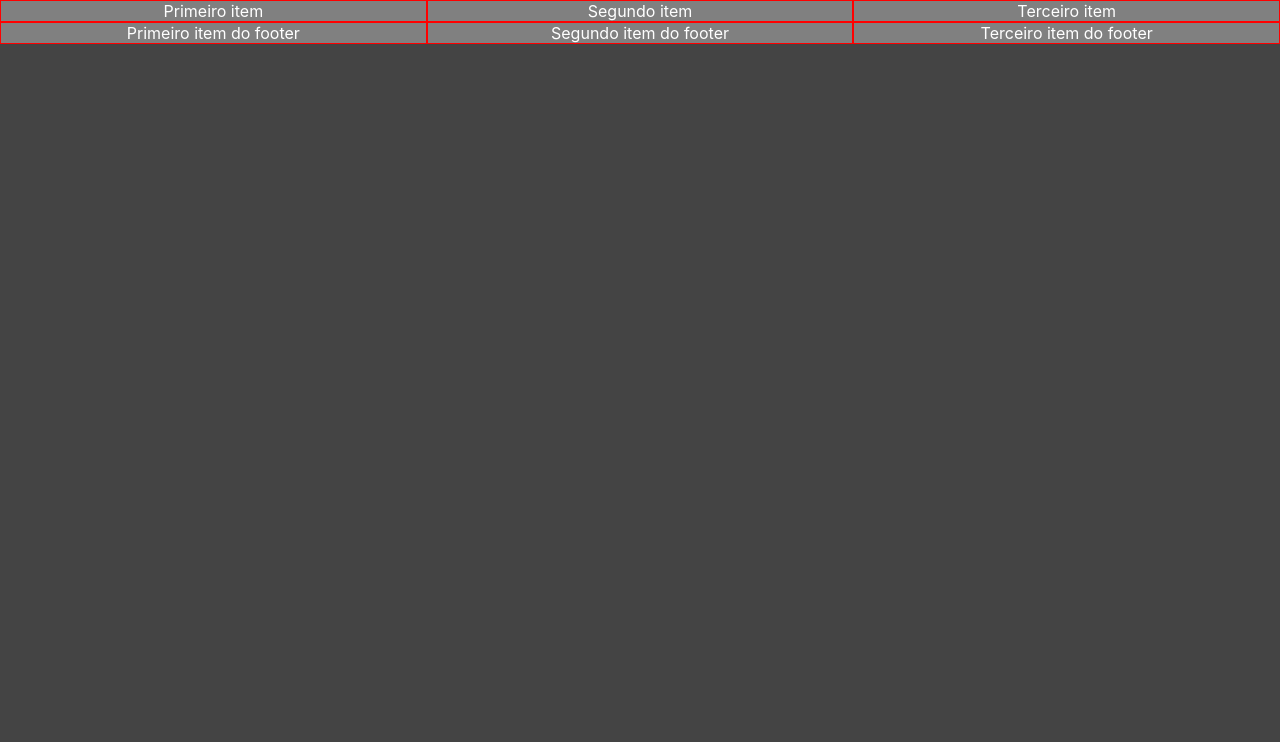
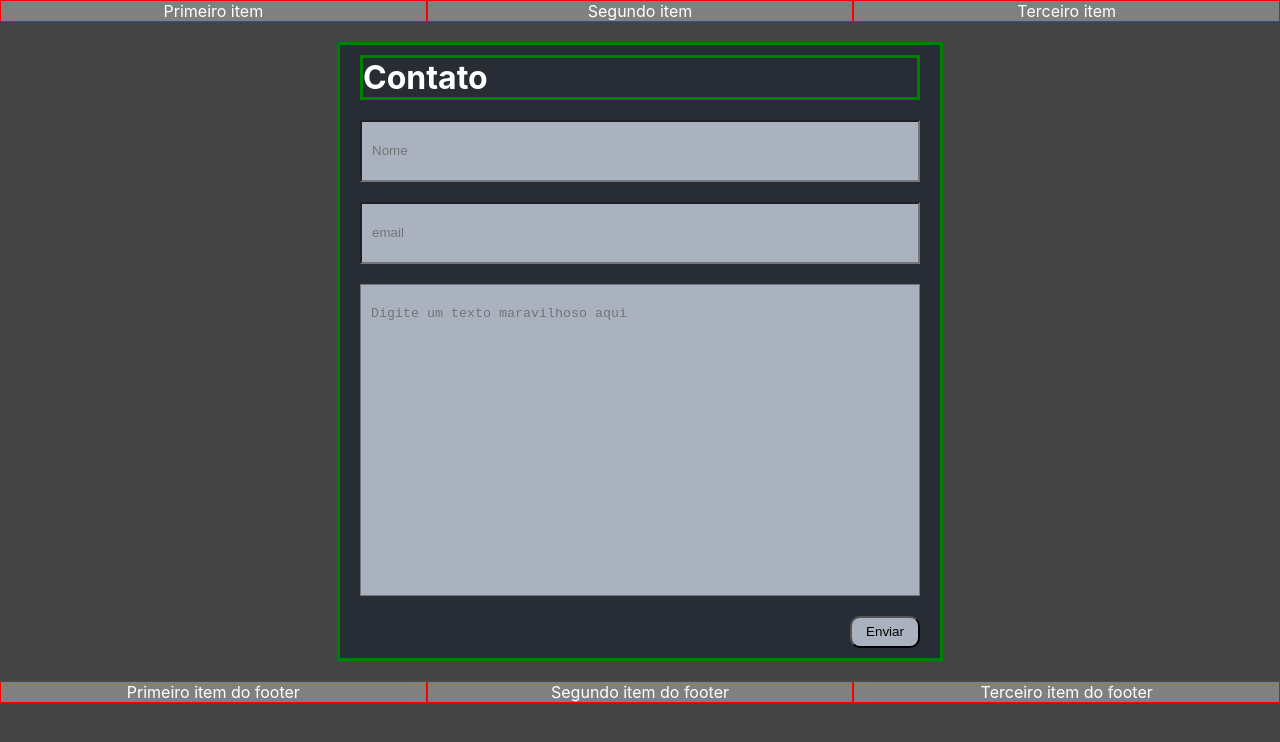
Before and after one commit to vini0191/videoblog, a React (Create React App) app: page /contact in a window 1280 px wide. Shown: the top 742 px of the page. Built offline with nearby package versions, Linux system fonts and the light colour scheme.

Commit message:
add contact form

```diff
--- a/src/App.js
+++ b/src/App.js
@@ -5,6 +5,7 @@ import Navbar from "./components/Navbar/Navbar.component";
 import Footer from "./components/Footer/Footer.component";
 import Main from "./components/Main/Main.component";
 import VideoPage from "./components/VideoPage/VideoPage.component";
+import Contact from "./components/Contact/Contact.component";
 
 const App = () => (
   <>
@@ -12,6 +13,7 @@ const App = () => (
     <Switch>
       <Route exact path="/" component={Main} />
       <Route path="/video/:videoId" component={VideoPage} />
+      <Route path="/contact" component={Contact} />
     </Switch>
     <Footer />
   </>
--- /dev/null
+++ b/src/components/Contact/Contact.component.jsx
@@ -0,0 +1,30 @@
+import React from "react";
+
+import { ContactContainer } from "./Contact.style";
+
+const Contact = () => (
+  <ContactContainer>
+    <form
+      id="contactform"
+      action="https://formsubmit.io/send/ebaf272f-0e6b-441c-8c2a-7881d541c7be"
+      method="POST"
+    >
+      <h1>Contato</h1>
+      <input name="name" type="text" id="name" placeholder="Nome" />
+      <input name="email" type="email" id="email" placeholder="email" />
+      <textarea
+        name="comment"
+        id="comment"
+        rows="10"
+        placeholder="Digite um texto maravilhoso aqui"
+        style={{ resize: "none" }}
+      />
+
+      <input name="_formsubmit_id" type="text" style={{ display: "none" }} />
+
+      <input type="submit" value="Enviar" />
+    </form>
+  </ContactContainer>
+);
+
+export default Contact;
--- /dev/null
+++ b/src/components/Contact/Contact.style.js
@@ -0,0 +1,40 @@
+import styled from "styled-components";
+
+export const ContactContainer = styled.div`
+  display: flex;
+  flex-direction: column;
+
+  form {
+    display: flex;
+    margin: 20px auto;
+    border: 3px solid green;
+    flex-direction: column;
+    width: 70%;
+    max-width: 600px;
+    justify-content: flex-end;
+    background: #272c35;
+
+    h1 {
+      /* text-align: center; */
+      border: 3px solid green;
+      margin: 10px 20px;
+    }
+
+    input,
+    textarea {
+      margin: 10px 20px;
+      padding: 15px 10px;
+      line-height: 28px;
+      background: #aab2c0;
+    }
+
+    input[type="submit"] {
+      width: 70px;
+      align-self: flex-end;
+      /* margin: 10px 20px; */
+      padding: 5px;
+      line-height: 18px;
+      border-radius: 10px;
+    }
+  }
+`;
```
